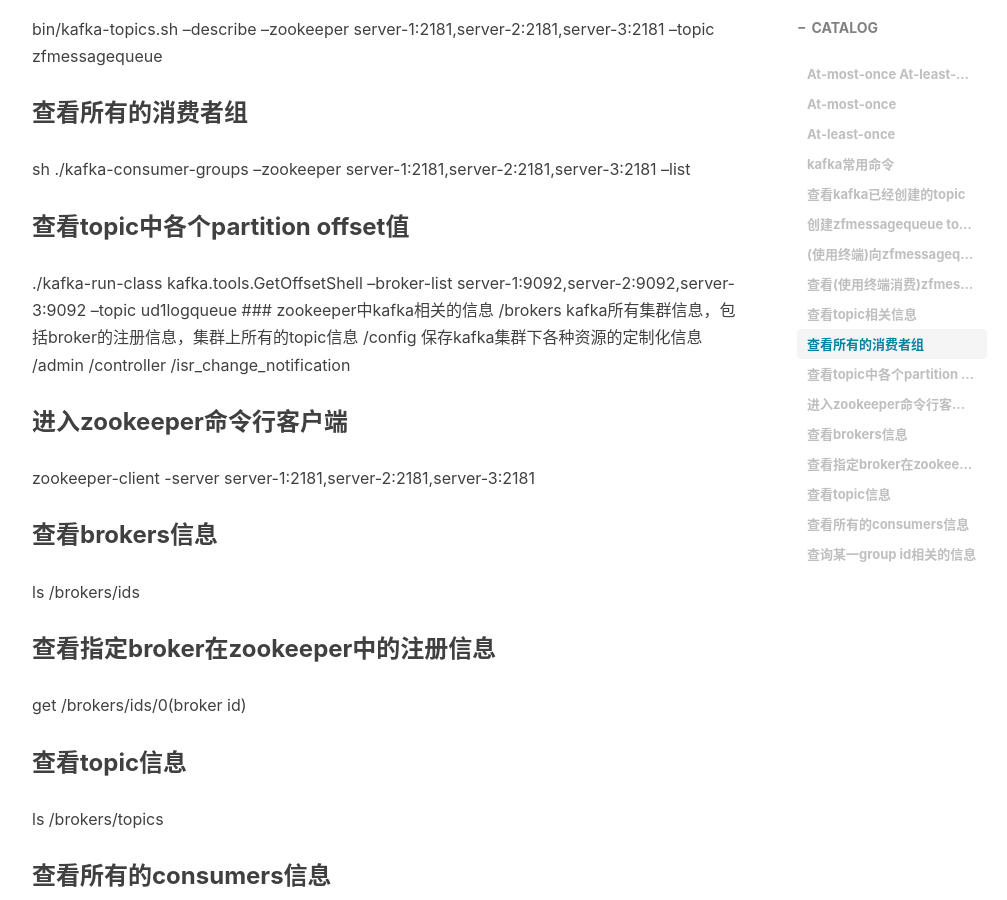
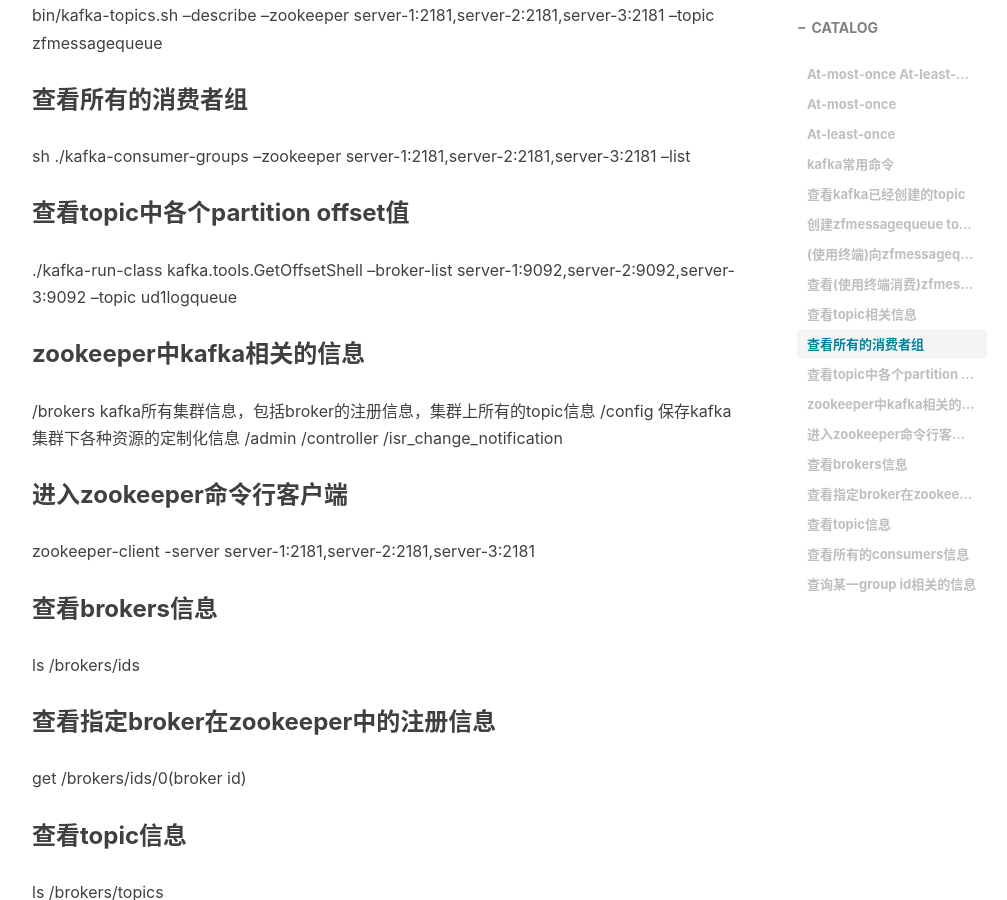
Before and after one commit to yuhangdai/yuhangdai.github.io, a Jekyll site: the page built from _posts/2018-11-28-kafka使用.md, in a window 1280 px wide and 900 px high, scrolled down 1641 px. Shown: the whole window, without its empty margins (233-1240 px from the left). Built offline with Jekyll 4.4.1, drawn with Linux system fonts in a browser that asks for light colours; nearby versions of some CDN libraries; comment, search, counter and statistics services are not loaded.

Commit message:
Update 2018-11-28-kafka使用.md

```diff
--- a/_posts/2018-11-28-kafka使用.md
+++ b/_posts/2018-11-28-kafka使用.md
@@ -10,41 +10,54 @@ tags:
     - kafka
     - zookeeper
 ---
-## At-most-once At-least-once Exactly-Once
+### At-most-once At-least-once Exactly-Once
+
   [参考资料](https://dzone.com/articles/kafka-clients-at-most-once-at-least-once-exactly-o)
 
 ### At-most-once
+
   1.enable.auto.commit=true //自动提交
   2.'auto.commit.interval.ms' to a lower timeframe //将自动提交时间间隔设置为较小值
   3.不要调用consumer.commintSync()；from the consumer. With this configuration of consumer, Kafka would auto commit offset at the specified interval
 
 ### At-least-once
+
   1.Set ‘enable.auto.commit’ to false  or
   2.Set ‘enable.auto.commit’ to true with ‘auto.commit.interval.ms’ to a higher number.
   3.Consumer should now then take control of the message offset commits to Kafka by making the following call consumer.commitSync();
 
-## kafka常用命令
+### kafka常用命令
 
 ### 查看kafka已经创建的topic
+
   ./kafka-topics.sh --list --zookeeper server-1:2181,server-2:2181,server-3:2181
 
 ### 创建zfmessagequeue topic主题
+
   ./kafka-topics.sh --create --zookeeper server-1:2181,server-2:2181,server-3:2181 --replication-factor 1 --partitions 1 --topic zfmessagequeue
 
 ### (使用终端)向zfmessagequeue topic中添加消息
+
   ./kafka-console-producer.sh --broker-list localhost:9092 --topic zfmessagequeue
 
 ### 查看(使用终端消费)zfmessagequeue topic中的消息
+
   ./kafka-console-consumer --zookeeper server-1:2181,server-2:2181,server-3:2181  --topic zfmessagequeue --from-beginning
 
 ### 查看topic相关信息
+
   bin/kafka-topics.sh --describe --zookeeper server-1:2181,server-2:2181,server-3:2181 --topic zfmessagequeue
 
 ### 查看所有的消费者组
+
   sh ./kafka-consumer-groups --zookeeper server-1:2181,server-2:2181,server-3:2181 --list
 
 ### 查看topic中各个partition offset值
-  ./kafka-run-class kafka.tools.GetOffsetShell --broker-list server-1:9092,server-2:9092,server-3:9092 --topic ud1logqueue               ### zookeeper中kafka相关的信息
+
+  ./kafka-run-class kafka.tools.GetOffsetShell --broker-list server-1:9092,server-2:9092,server-3:9092 --topic ud1logqueue
+
+### zookeeper中kafka相关的信息
+
   /brokers kafka所有集群信息，包括broker的注册信息，集群上所有的topic信息
   /config 保存kafka集群下各种资源的定制化信息
   /admin
@@ -52,16 +65,25 @@ tags:
   /isr_change_notification
 
 ### 进入zookeeper命令行客户端
+
   zookeeper-client -server server-1:2181,server-2:2181,server-3:2181
+
 ### 查看brokers信息
+
   ls /brokers/ids
+
 ### 查看指定broker在zookeeper中的注册信息
+
   get /brokers/ids/0(broker id)
 
 ### 查看topic信息
+
   ls /brokers/topics
 
 ### 查看所有的consumers信息
+
   ls /consumers
+
 ### 查询某一group id相关的信息
+
   ls /consumers/cu_group_job
```
